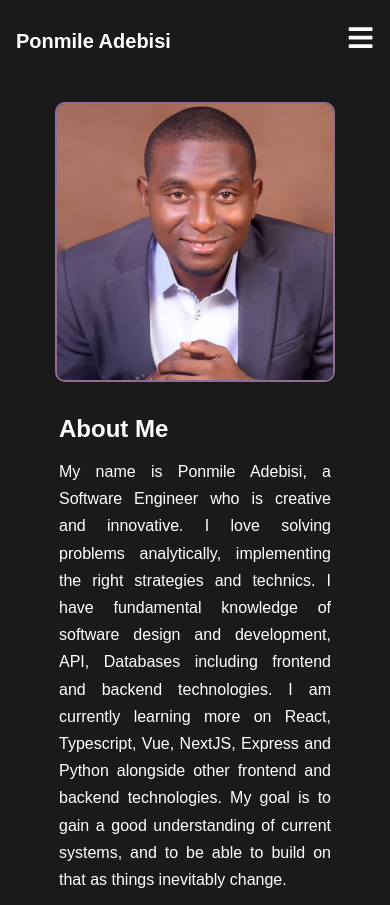
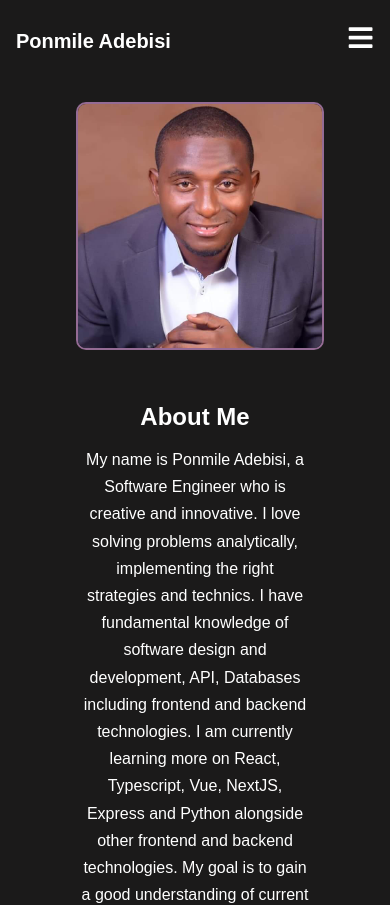
Before and after one commit to pjmiles/mYportfolio, a React (Create React App) app: page / in a window 390 px wide. Shown: the top 905 px of the page. Built offline with nearby package versions, Linux system fonts and the light colour scheme.

Commit message:
addjusted about section and image

```diff
--- a/src/styles/About.css
+++ b/src/styles/About.css
@@ -3,8 +3,8 @@
     display: flex;
     align-items: center;
     justify-content: center;
-    gap: 2.5rem;
-    max-width: 68.75rem;
+    gap: 2.3rem;
+    max-width: 67rem;
     margin: auto;
     padding: 20px 20px;
     text-align: justify;
@@ -13,12 +13,13 @@
 .about-section img {
     height: 17.5rem;
     width: 17.5rem;
+    margin-left: 6.5rem;
 }
 
 .about-header {
-    max-width: 32rem;
-    padding: 40px;
-    margin: 30px;
+    max-width: 40rem;
+    padding: 60px;
+    margin: 0 auto;
 }
 
 .about-header p {
@@ -47,11 +48,17 @@
     .about-section {
         flex-direction: column;
         gap: 0;
+        text-align: center;
     }
     .about-header {
-        width: 22rem;
+        max-width: 30rem;
         margin-top: -7px;
         /* margin: 10px */
+    }
+    .about-section img {
+        height: 15.5rem;
+        width: 15.5rem;
+        margin-left: 10px;
     }
 
     /* .about-container {
```
